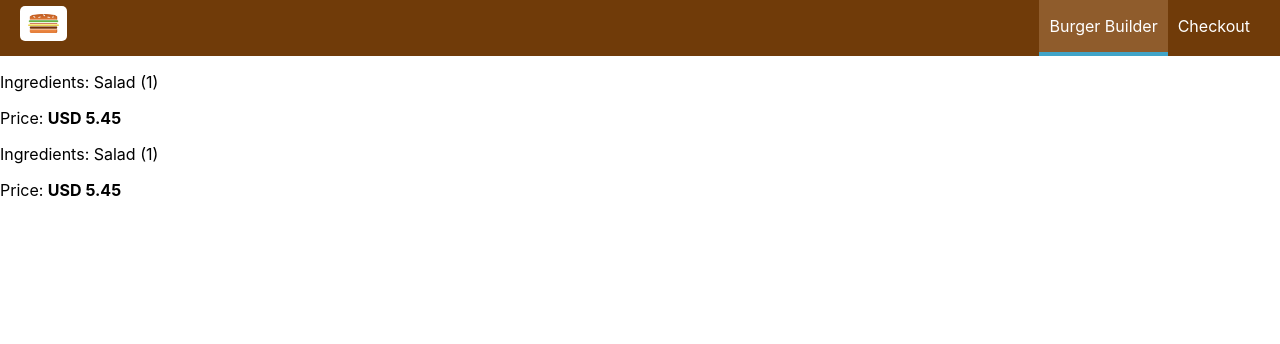
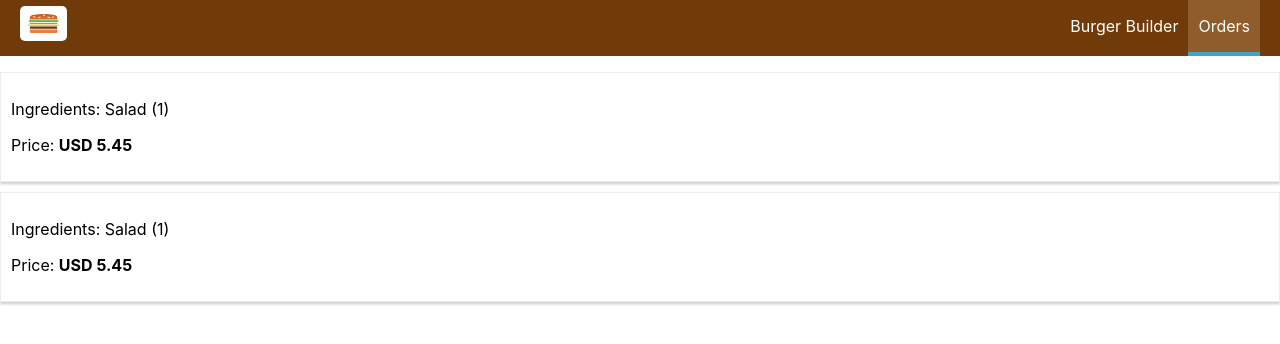
Before and after one commit to lununglee/BurgerBuilder, a React (Create React App) app: page /orders in a window 1280 px wide. Shown: the top 344 px of the page. Built offline with nearby package versions, Linux system fonts and the light colour scheme.

Commit message:
R48 - Implementing Navigation Links

```diff
--- a/src/components/Navigation/NavigationItems/NavigationItem/NavigationItem.js
+++ b/src/components/Navigation/NavigationItems/NavigationItem/NavigationItem.js
@@ -1,14 +1,12 @@
 import React from 'react'
+import { NavLink } from 'react-router-dom'
 
 import styles from './NavigationItem.module.css'
 
 const navigationItem = (props) => {
 	return (
 		<li className={styles.NavigationItem}>
-			<a
-				href={props.link}
-				className={props.active ? styles.active : null}>
-			{props.children}</a>
+			<NavLink exact={props.exact} to={props.link} activeClassName={styles.active}>{props.children}</NavLink>
 		</li>
 	)
 }
--- a/src/components/Navigation/NavigationItems/NavigationItems.js
+++ b/src/components/Navigation/NavigationItems/NavigationItems.js
@@ -6,8 +6,8 @@ import NavigationItem from './NavigationItem/NavigationItem'
 const navigationItems = () => {
 	return (
 		<ul className={styles.NavigationItems}>
-			<NavigationItem link="/" active>Burger Builder</NavigationItem>
-			<NavigationItem link="/">Checkout</NavigationItem>
+			<NavigationItem link="/" exact >Burger Builder</NavigationItem>
+			<NavigationItem link="/orders">Orders</NavigationItem>
 		</ul>
 	)
 }
--- a/src/components/Order/Order.js
+++ b/src/components/Order/Order.js
@@ -1,6 +1,6 @@
 import React from 'react'
 
-import styles from './Order.module.csss'
+import styles from './Order.module.css'
 
 const order = () => {
 	return (
```
